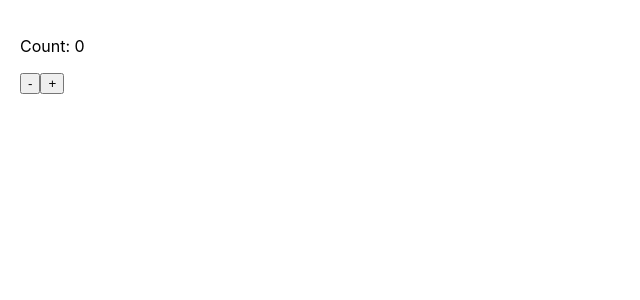
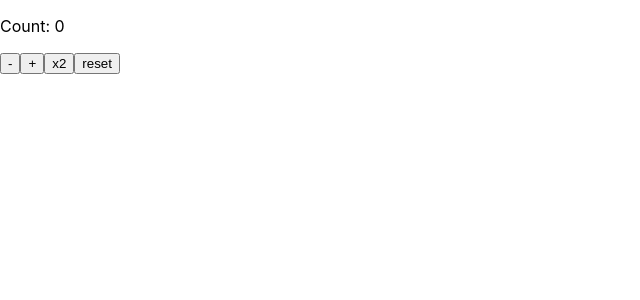
Before and after one commit to orangeman7201/react-sample, a React (Create React App) app: page / in a window 1280 px wide. Shown: the top 300 px of the page, without its empty margins (0-640 px from the left). Built offline with nearby package versions, Linux system fonts and the light colour scheme.

Commit message:
usereducerコンポーネントを記述

```diff
--- /dev/null
+++ b/src/components/Reducer.tsx
@@ -0,0 +1,39 @@
+import { useReducer } from 'react'
+
+type Action = 'DECREMENT' | 'INCREMENT' | 'DOUBLE' | 'RESET'
+
+const reducer = (currentCount: number, action: Action) => {
+  switch (action) {
+    case 'DECREMENT':
+      return currentCount - 1
+    case 'INCREMENT':
+      return currentCount + 1
+    case 'DOUBLE':
+      return currentCount * 2
+    case 'RESET':
+      return 0
+    default:
+      return currentCount
+  }
+}
+
+type CounterProps = {
+  initialValue: number
+}
+
+const Counter = (props: CounterProps) => {
+  const { initialValue } = props
+  const [count, dispatch] = useReducer(reducer, initialValue)
+
+  return (
+    <div>
+      <p>Count: {count}</p>
+      <button onClick={() => dispatch('DECREMENT')}>-</button>
+      <button onClick={() => dispatch('INCREMENT')}>+</button>
+      <button onClick={() => dispatch('DOUBLE')}>x2</button>
+      <button onClick={() => dispatch('RESET')}>reset</button>
+    </div>
+  )
+}
+
+export default Counter
--- a/src/index.tsx
+++ b/src/index.tsx
@@ -8,6 +8,7 @@
 import Container from './components/Container';
 import ContextSample from './components/ContextSample';
 import Counter from './components/Counter';
+import Reducer from './components/Reducer';
 import reportWebVitals from './reportWebVitals';
 
 const root = ReactDOM.createRoot(
@@ -15,7 +16,7 @@
 );
 root.render(
   <React.StrictMode>
-    <Counter initialValue={0} />
+    <Reducer initialValue={0} />
   </React.StrictMode>
 );
 
```
